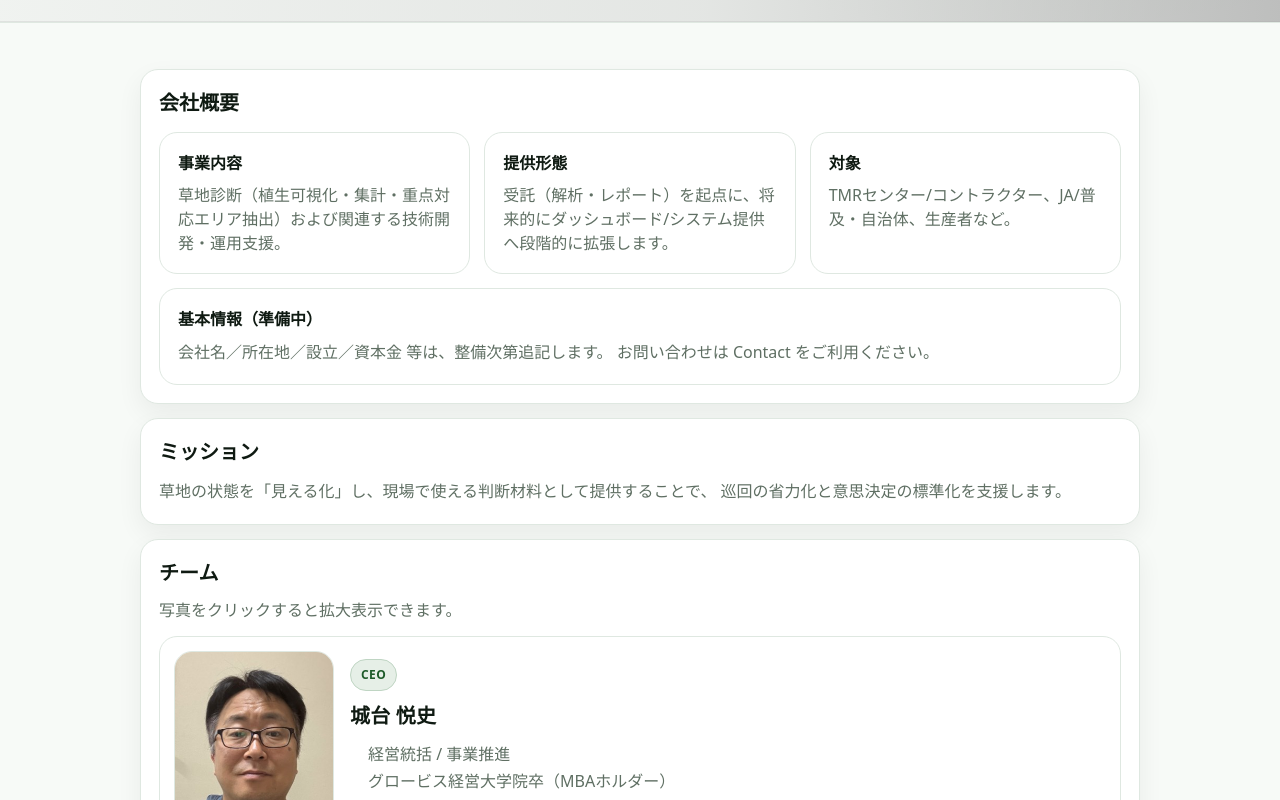
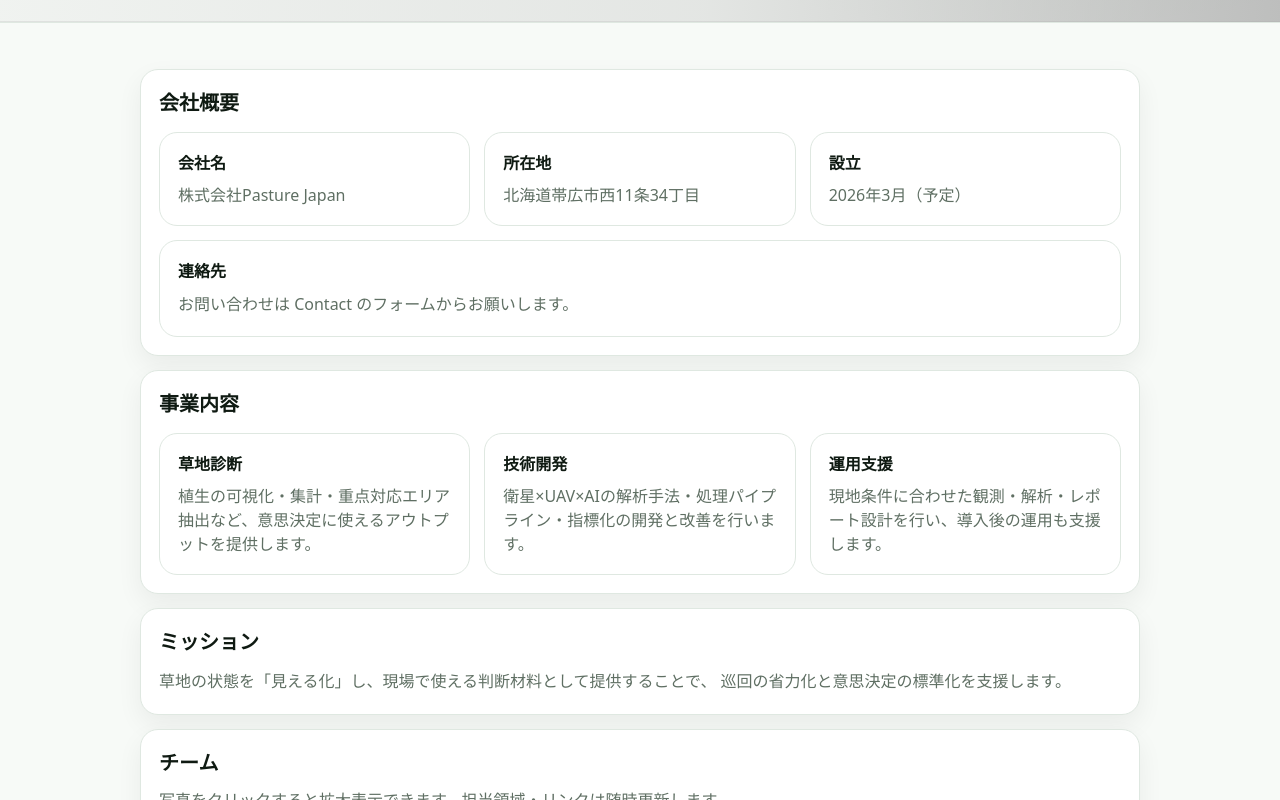
Before and after one commit to pasturejp/pj-web, a Next.js app: page /company in a window 1280 px wide. Shown: the part 500-1300 px from the top of the page. Built offline with nearby package versions, Linux system fonts and the light colour scheme; grey boxes are pictures that could not be loaded.

Commit message:
update company details

```diff
--- a/app/company/page.tsx
+++ b/app/company/page.tsx
@@ -4,7 +4,7 @@
 export default function CompanyPage() {
   return (
     <>
-      {/* HERO（背景画像は .heroWrap で出る） */}
+      {/* HERO */}
       <section className="heroWrap">
         <div className="container section">
           <p className="muted" style={{ margin: 0, fontSize: 13, letterSpacing: 0.4 }}>
@@ -33,46 +33,67 @@
         </div>
       </section>
 
-      {/* CONTENT */}
       <main className="container">
-        {/* 会社概要（最小セット） */}
+        {/* 会社概要 */}
         <section className="card" style={{ marginTop: 18, marginBottom: 14 }}>
           <h2 className="h2">会社概要</h2>
 
           <div className="grid3" style={{ marginTop: 14 }}>
             <div className="card" style={{ boxShadow: "none" }}>
-              <h3 style={{ margin: 0, fontWeight: 800 }}>事業内容</h3>
+              <h3 style={{ margin: 0, fontWeight: 800 }}>会社名</h3>
+              <p className="muted" style={{ margin: "8px 0 0" }}>株式会社Pasture Japan</p>
+            </div>
+
+            <div className="card" style={{ boxShadow: "none" }}>
+              <h3 style={{ margin: 0, fontWeight: 800 }}>所在地</h3>
               <p className="muted" style={{ margin: "8px 0 0" }}>
-                草地診断（植生可視化・集計・重点対応エリア抽出）および関連する技術開発・運用支援。
+                北海道帯広市西11条34丁目
               </p>
             </div>
 
             <div className="card" style={{ boxShadow: "none" }}>
-              <h3 style={{ margin: 0, fontWeight: 800 }}>提供形態</h3>
+              <h3 style={{ margin: 0, fontWeight: 800 }}>設立</h3>
               <p className="muted" style={{ margin: "8px 0 0" }}>
-                受託（解析・レポート）を起点に、将来的にダッシュボード/システム提供へ段階的に拡張します。
-              </p>
-            </div>
-
-            <div className="card" style={{ boxShadow: "none" }}>
-              <h3 style={{ margin: 0, fontWeight: 800 }}>対象</h3>
-              <p className="muted" style={{ margin: "8px 0 0" }}>
-                TMRセンター/コントラクター、JA/普及・自治体、生産者など。
+                2026年3月（予定）
               </p>
             </div>
           </div>
 
-          {/* ここは“準備中”でOK。後から埋める */}
           <div className="card" style={{ boxShadow: "none", marginTop: 14 }}>
-            <h3 style={{ margin: 0, fontWeight: 800 }}>基本情報（準備中）</h3>
+            <h3 style={{ margin: 0, fontWeight: 800 }}>連絡先</h3>
             <p className="muted" style={{ margin: "8px 0 0", lineHeight: 1.7 }}>
-              会社名／所在地／設立／資本金 等は、整備次第追記します。
-              お問い合わせは <Link href="/contact">Contact</Link> をご利用ください。
+              お問い合わせは <Link href="/contact">Contact</Link> のフォームからお願いします。
             </p>
           </div>
         </section>
 
-        {/* ミッション（短く） */}
+        {/* 事業内容 */}
+        <section className="card" style={{ marginBottom: 14 }}>
+          <h2 className="h2">事業内容</h2>
+
+          <div className="grid3" style={{ marginTop: 14 }}>
+            <div className="card" style={{ boxShadow: "none" }}>
+              <h3 style={{ margin: 0, fontWeight: 800 }}>草地診断</h3>
+              <p className="muted" style={{ margin: "8px 0 0" }}>
+                植生の可視化・集計・重点対応エリア抽出など、意思決定に使えるアウトプットを提供します。
+              </p>
+            </div>
+            <div className="card" style={{ boxShadow: "none" }}>
+              <h3 style={{ margin: 0, fontWeight: 800 }}>技術開発</h3>
+              <p className="muted" style={{ margin: "8px 0 0" }}>
+                衛星×UAV×AIの解析手法・処理パイプライン・指標化の開発と改善を行います。
+              </p>
+            </div>
+            <div className="card" style={{ boxShadow: "none" }}>
+              <h3 style={{ margin: 0, fontWeight: 800 }}>運用支援</h3>
+              <p className="muted" style={{ margin: "8px 0 0" }}>
+                現地条件に合わせた観測・解析・レポート設計を行い、導入後の運用も支援します。
+              </p>
+            </div>
+          </div>
+        </section>
+
+        {/* ミッション */}
         <section className="card" style={{ marginBottom: 14 }}>
           <h2 className="h2">ミッション</h2>
           <p className="muted" style={{ marginTop: 10, marginBottom: 0, lineHeight: 1.8 }}>
@@ -81,20 +102,20 @@
           </p>
         </section>
 
-        {/* Team */}
+        {/* チーム */}
         <section className="card" style={{ marginBottom: 14 }}>
           <h2 className="h2">チーム</h2>
           <p className="muted" style={{ marginTop: 10, marginBottom: 0 }}>
-            写真をクリックすると拡大表示できます。
+            写真をクリックすると拡大表示できます。担当領域・リンクは随時更新します。
           </p>
           <TeamList />
         </section>
 
-        {/* Contact */}
+        {/* 問い合わせ */}
         <section className="card">
           <h2 className="h2">お問い合わせ</h2>
           <p style={{ marginTop: 10, marginBottom: 0 }}>
-            ご相談は <Link href="/contact">Contact</Link> からフォームでお送りください。
+            ご相談は <Link href="/contact">Contact</Link> のフォームからお送りください。
           </p>
         </section>
       </main>
```
